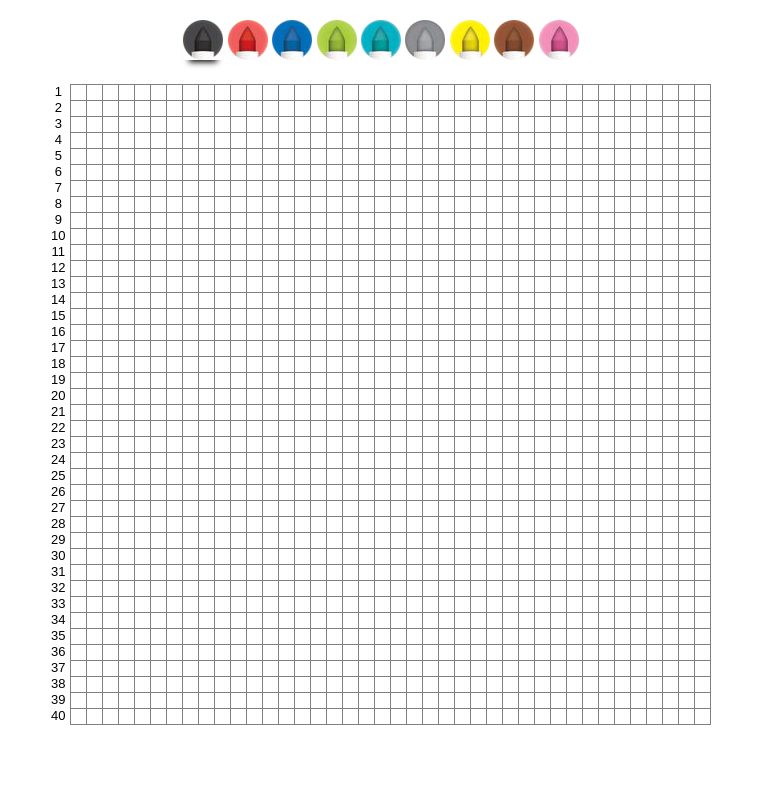
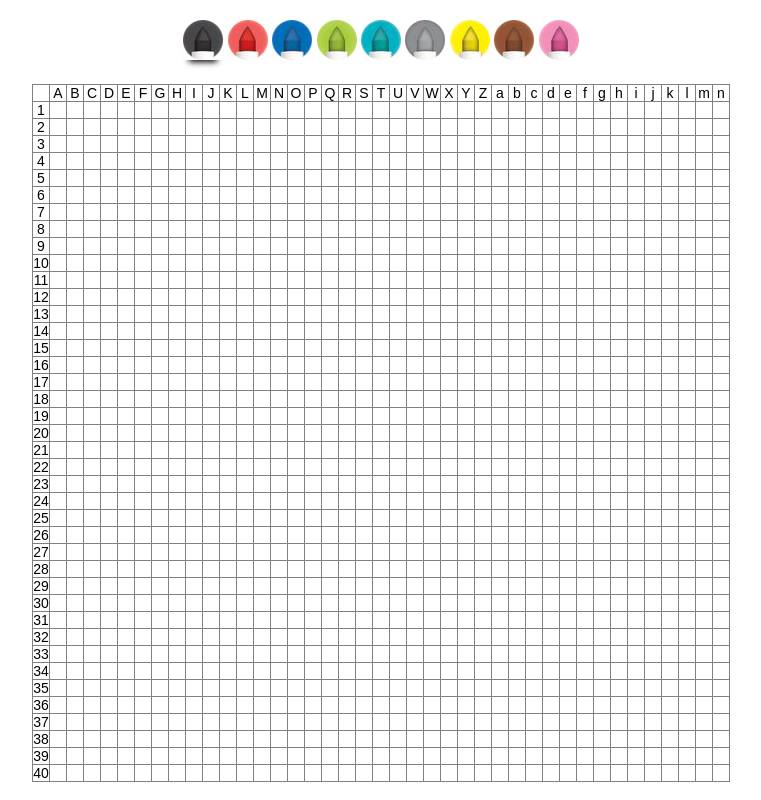
Before and after one commit to mischizzle/thepixelshirt, a plain HTML site: page index.html in a window 1280 px wide. Shown: the whole page, without its empty margins (259-1020 px from the left). Drawn offline with Linux system fonts and the light colour scheme.

Commit message:
removing the x/y indicators outside and incorporating instead within the cells

```diff
--- a/_css/pixel.css
+++ b/_css/pixel.css
@@ -21,14 +21,24 @@ table {
 
 td {
   border: 1px solid gray;
+  margin: 0;
+  padding: 0;
+  position: relative;
+  text-align: center;
+}
+
+#pixelShirt td p {
+  font-size: 14px;
+  position: absolute;
+  width:16px;
 }
 
 input[type="checkbox"] {
   -webkit-appearance: none;
   -moz-appearance: none;
   display: block;
-  width: 15px;
-  height: 15px;
+  width: 16px;
+  height: 16px;
 }
 
 input[type="checkbox"]:checked {
@@ -49,14 +59,6 @@ li input[type="checkbox"]:checked {
   box-shadow: 0 8px 6px -6px black;
 }
 
-#y-indicator {
-  display: inline-block;
-  margin-top: 20px;
-  vertical-align: top;
-  font-size: 13px;
-  line-height: 16px;
-}
-
 .grid {
   margin: 20px 0 0 0;
 }
--- a/_js/Grid.js
+++ b/_js/Grid.js
@@ -12,19 +12,11 @@ var Grid = function (table, size) {
       checkboxes = [],
       x,
       y,
-      yIndicator;
+      yIndicator,
+      xIndicator,
+      xChars;
 
-  yIndicator = document.getElementById('y-indicator');
-
-  //create the y indicator
-  for (y=1; y<=size; y++) {
-    par = document.createElement('p');
-    par.innerHTML = y;
-    // par.innerHTML(y);
-    yIndicator.appendChild(par);
-  }
-
-
+  xChars = 'ABCDEFGHIJKLMNOPQRSTUVWXYZabcdefghijklmn';
 
   //create the pixel grid
   for (y=0; y<size; y++) {
@@ -33,6 +25,21 @@ var Grid = function (table, size) {
 
     for (x=0; x<size; x++) {
       cell = document.createElement('td');
+
+      //y indicators
+      if(y===0 && x>0) {
+        par = document.createElement('p');
+        par.innerHTML = xChars.charAt(x-1);
+        cell.appendChild(par);
+      }
+
+      //x indicators
+      if(x===0 && y>0) {
+        par = document.createElement('p');
+        par.innerHTML = y;
+        cell.appendChild(par);
+      }
+
       checkbox = document.createElement('input');
       checkbox.type = 'checkbox';
       checkbox.cell = new Cell([y, x]);
--- a/_js/setup.js
+++ b/_js/setup.js
@@ -4,7 +4,7 @@ var colorSelected = 'black';
 var prevSelected;
 
 //create grid
-this.ps = new Grid(document.getElementById('pixelShirt'), 40);
+this.ps = new Grid(document.getElementById('pixelShirt'), 41);
 
 //set colors
 var pixelColor = document.getElementById('colors');
--- a/index.html
+++ b/index.html
@@ -19,34 +19,12 @@
     <li><input type="checkbox" class="pink"></li>
   </ul>
 
-  <!-- <h2>Grid size:</h2> -->
-  <div id="y-indicator">
-    <!-- <p>1</p>
-    <p>2</p>
-    <p>3</p>
-    <p>4</p>
-    <p>5</p>
-    <p>6</p>
-    <p>7</p>
-    <p>8</p>
-    <p>85</p>
-    <p>5</p>
-    <p>5</p>
-    <p>5</p>
-    <p>5</p> -->
-  </div>
-
-  <div style="display: inline-block;" class="grid">
+  <div class="grid">
     <table id="pixelShirt"></table>
   </div>
 
-
-
-<script type="text/javascript" src="_js/Cell.js"></script>
-<script type="text/javascript" src="_js/Colors.js"></script>
-<script type="text/javascript" src="_js/Grid.js"></script>
-
-<script type="text/javascript" src="_js/setup.js"></script>
-
+  <script type="text/javascript" src="_js/Cell.js"></script>
+  <script type="text/javascript" src="_js/Grid.js"></script>
+  <script type="text/javascript" src="_js/setup.js"></script>
 </body>
 </html>
```
Also changed, not shown: _js/Colors.js (deleted).
